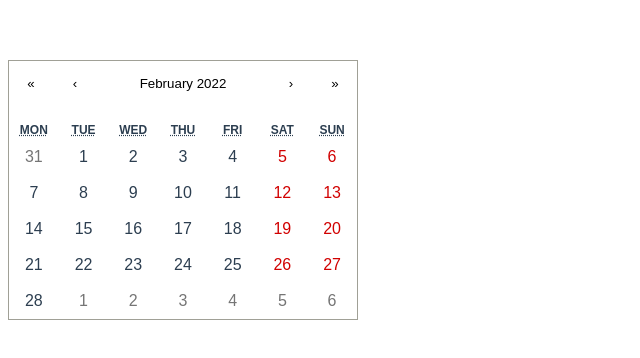
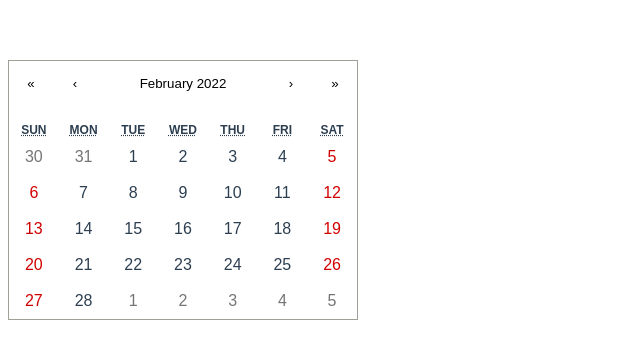
Before and after one commit to nightswinger/vue-kalendar, a Vue app: page / in a window 1280 px wide. Shown: the top 358 px of the page, without its empty margins (0-640 px from the left). Built offline with nearby package versions, Linux system fonts and the light colour scheme.

Commit message:
add locale-first-day-of-year prop

```diff
--- a/src/components/Calendar.vue
+++ b/src/components/Calendar.vue
@@ -6,6 +6,7 @@ import Navigation from './Navigation.vue';
 import YearView from './YearView.vue';
 
 const props = defineProps({
+  localeFirstDayOfYear: { type: Number, default: 0 },
   maxDetail: { type: String, default: 'month' },
   minDetail: { type: String, default: 'century' },
   showNavigation: { type: Boolean, default: true },
--- a/src/components/Days.vue
+++ b/src/components/Days.vue
@@ -6,6 +6,7 @@ import TileGroup from './TileGroup.vue';
 
 const props = defineProps<{
   activeStartDate: Date
+  localeFirstDayOfYear?: number
   showNeighboringMonth?: boolean
 }>()
 
@@ -23,7 +24,7 @@ const dateTransform = (day: number) => {
 }
 
 const hasFixedNumberOfWeeks = false || props.showNeighboringMonth
-const dayOfWeek = computed(() => getDayOfWeek(props.activeStartDate))
+const dayOfWeek = computed(() => getDayOfWeek(props.activeStartDate, props.localeFirstDayOfYear))
 
 const offset = hasFixedNumberOfWeeks ? 0 : dayOfWeek.value
 
@@ -36,7 +37,7 @@ const end = computed(() => {
     const activeEndDate = new Date()
     activeEndDate.setFullYear(year.value, month.value, daysInMonth)
     activeEndDate.setHours(0, 0, 0, 0)
-    const daysUntilEndOfTheWeek = 7 - getDayOfWeek(activeEndDate) - 1
+    const daysUntilEndOfTheWeek = 7 - getDayOfWeek(activeEndDate, props.localeFirstDayOfYear) - 1
 
     return daysInMonth + daysUntilEndOfTheWeek
   }
--- a/src/components/MonthView.vue
+++ b/src/components/MonthView.vue
@@ -5,6 +5,7 @@ import Days from './Days.vue';
 
 defineProps<{
   activeStartDate: Date
+  localeFirstDayOfYear: number
   showNeighboringMonth: boolean
   showWeekNumbers?: boolean
 }>()
@@ -23,9 +24,10 @@ defineProps<{
           width: '100%'
         }"
       >
-        <WeekDays />
+        <WeekDays :locale-first-day-of-year="localeFirstDayOfYear" />
         <Days
           :active-start-date="activeStartDate"
+          :locale-first-day-of-year="localeFirstDayOfYear"
           :show-neighboring-month="showNeighboringMonth"
         />
       </div>
--- a/src/components/WeekDays.vue
+++ b/src/components/WeekDays.vue
@@ -2,14 +2,16 @@
 import { getBeginOfMonth, getDayOfWeek } from '../utils/dates';
 import Flex from './Flex.vue';
 
-defineProps()
+const props = defineProps<{
+  localeFirstDayOfYear?: number
+}>()
 
 const anyDate = new Date()
 const beginOfMonth = getBeginOfMonth(anyDate)
 const year = beginOfMonth.getFullYear()
 const month = beginOfMonth.getMonth()
 
-const weekdayDate = (i: number) => new Date(year, month, i - getDayOfWeek(beginOfMonth))
+const weekdayDate = (i: number) => new Date(year, month, i - getDayOfWeek(beginOfMonth, props.localeFirstDayOfYear))
 const formatWeekday = (date: Date) => Intl.DateTimeFormat('en-US', { weekday: 'long' }).format(date)
 const formatShortWeekday = (date: Date) => Intl.DateTimeFormat('en-US', { weekday: 'short' }).format(date)
 </script>
--- a/src/components/WeekNumbers.vue
+++ b/src/components/WeekNumbers.vue
@@ -2,11 +2,14 @@
 import { getBeginOfWeek, getDayOfWeek, getDaysInMonth, getWeekNumber } from '../utils/dates';
 import WeekNumber from './WeekNumber.vue';
 
-const props = defineProps<{ activeStartDate: Date }>()
+const props = defineProps<{
+  activeStartDate: Date
+  localeFirstDayOfYear?: number
+}>()
 
 const numberOfWeeks = computed(() => {
   const numberOfDays = getDaysInMonth(props.activeStartDate)
-  const startWeekday = getDayOfWeek(props.activeStartDate)
+  const startWeekday = getDayOfWeek(props.activeStartDate, props.localeFirstDayOfYear)
 
   const days = numberOfDays - (7 - startWeekday)
   return 1 + Math.ceil(days / 7)
@@ -19,7 +22,7 @@ const dates = computed(() => {
 
   const result = []
   for (let i = 0; i < numberOfWeeks.value; i += 1) {
-    result.push(getBeginOfWeek(new Date(year, month, day + i * 7)))
+    result.push(getBeginOfWeek(new Date(year, month, day + i * 7), props.localeFirstDayOfYear))
   }
 
   return result
--- a/src/utils/dates.ts
+++ b/src/utils/dates.ts
@@ -11,17 +11,17 @@ export function getBeginOfYear(date: Date) {
   return new Date(year, 0, 1, 0, 0, 0, 0)
 }
 
-export function getBeginOfWeek(date: Date) {
+export function getBeginOfWeek(date: Date, i: number = 0) {
   const year = date.getFullYear()
   const month = date.getMonth()
-  const day = date.getDate() - getDayOfWeek(date)
+  const day = date.getDate() - getDayOfWeek(date, i)
 
   return new Date(year, month, day)
 }
 
-export function getDayOfWeek(date: Date) {
+export function getDayOfWeek(date: Date, i: number = 0) {
   const weekday = date.getDay()
-  return (weekday + 6) % 7
+  return (weekday + i) % 7
 }
 
 export function getDaysInMonth(date: Date) {
```
